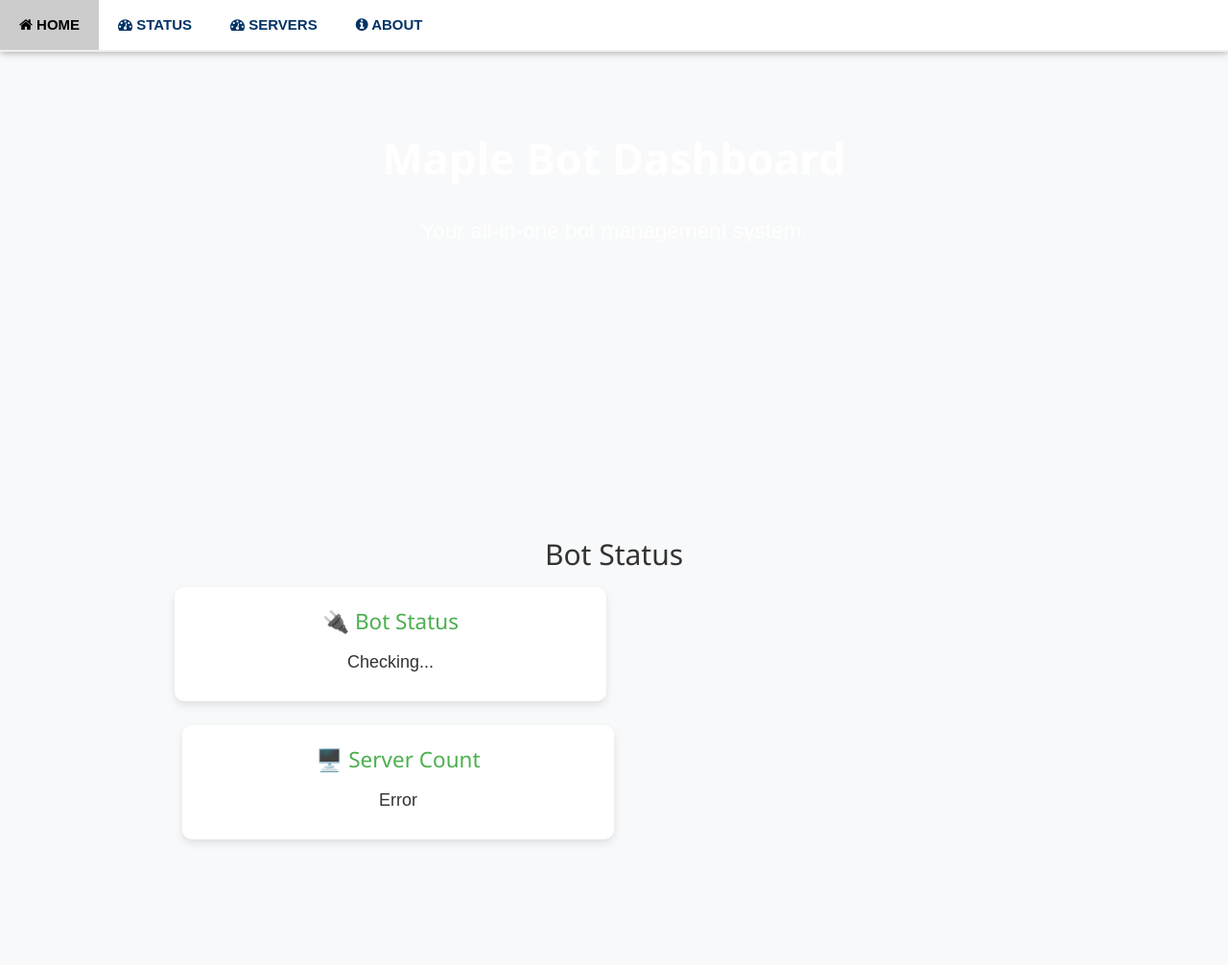
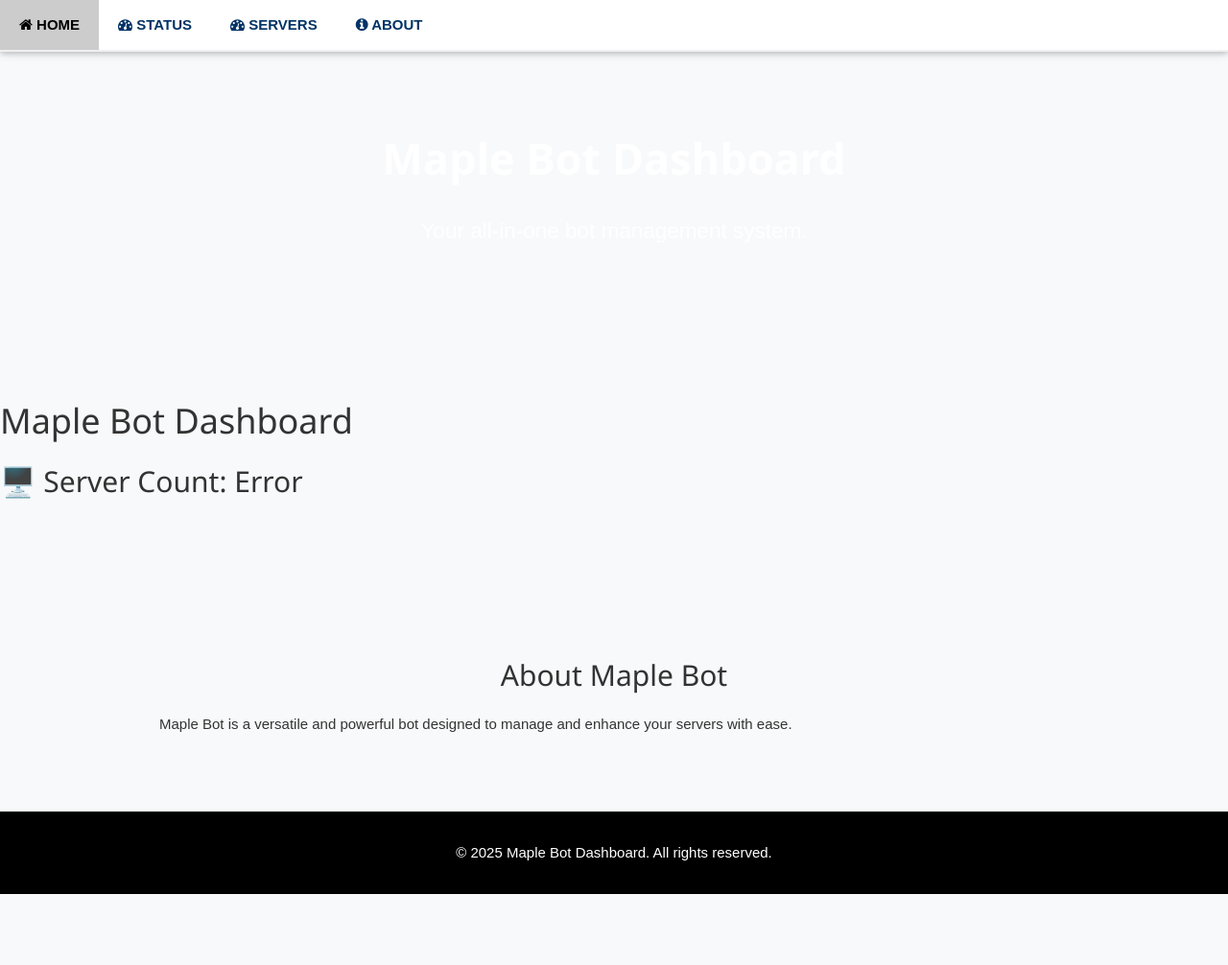
Before and after one commit to cman211/Maple, a plain HTML site: page index.html in a window 1280 px wide. Shown: the top 1006 px of the page at 96% size. After the commit the page ends 932 px from the top, so only its background shows below. Drawn offline with nearby package versions, Linux system fonts and the light colour scheme; no server answers.

Commit message:
Update index.html

```diff
--- a/index.html
+++ b/index.html
@@ -28,25 +28,12 @@
     </div>
 
     <!-- Status Section -->
-    <div class="w3-content w3-container w3-padding-64" id="status">
-        <h2 class="w3-center">Bot Status</h2>
-        <div class="w3-row-padding w3-center">
-            <div class="w3-col m6">
-                <div class="w3-card-4 w3-padding w3-center status-card">
-                    <h3>🔌 Bot Status</h3>
-                    <p id="bot-status">Checking...</p>
-                </div>
-            </div>
-            <div class="w3-content w3-container w3-padding-64" id="servers">
-            <div class="w3-col m6">
-                <div class="w3-card-4 w3-padding w3-center status-card">
-                    <h3>🖥️ Server Count</h3>
-                    <p id="server-count">Loading...</p>
-                </div>
-            </div>
-            </div>
-        </div>
-    </div>
+
+    <h1>Maple Bot Dashboard</h1>
+    <h2>🖥️ Server Count: <span id="server-count">Loading...</span></h2>
+    <script src="script.js"></script>
+
+
 
     <!-- About Section -->
     <div class="w3-content w3-container w3-padding-64" id="about">
```
